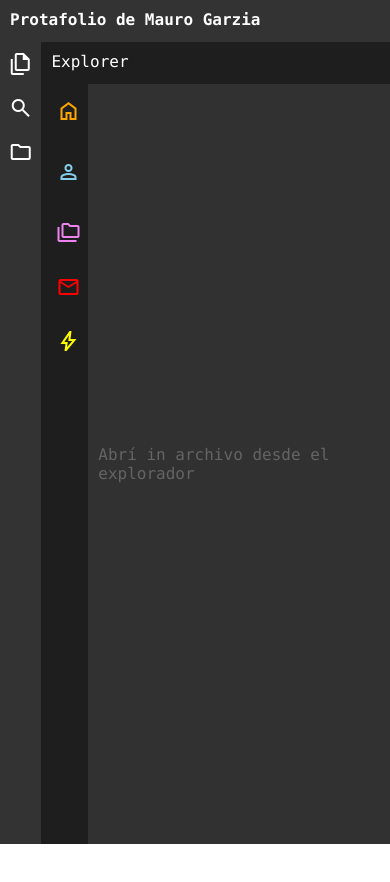
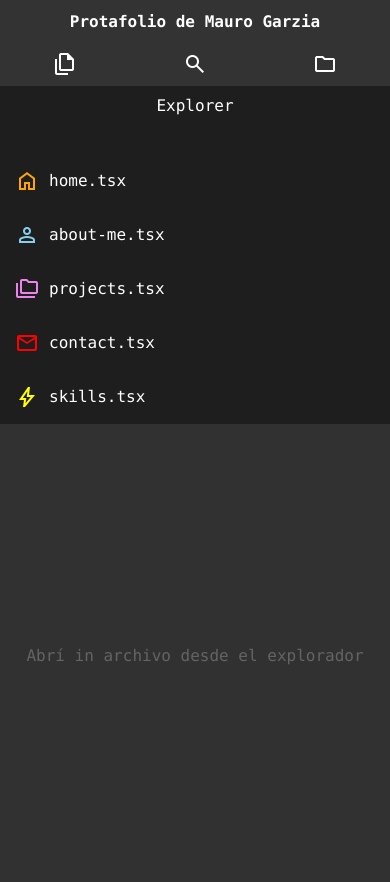
Before and after one commit to maurogarzia/Portfolio2.0, a React (Vite) app: page / in a window 390 px wide. Shown: the top 882 px of the page. Before the commit the page ends 844 px from the top, so only its background shows below. Built offline with nearby package versions, Linux system fonts and the light colour scheme.

Commit message:
fix: edit responsive

```diff
--- a/src/App.module.css
+++ b/src/App.module.css
@@ -8,6 +8,18 @@
     height: 95vh;
 }
 .subContent{
-    height: 90vh;
+    height: 87vh;
     display: flex;
 }
+
+@media (max-width: 800px) {
+    .containerPrincipal{
+        display: flex;
+        flex-direction: column;
+    }
+    .subContent{
+        display: flex;
+        flex-direction: column;
+        width: 100%;
+    }
+}
--- a/src/layout/AsidePrincipal/AsidePrincipal.module.css
+++ b/src/layout/AsidePrincipal/AsidePrincipal.module.css
@@ -9,3 +9,15 @@
     color: white;
     gap: 20px;
 }
+@media (max-width: 800px) {
+    .containerPrincipal{
+        display: flex;
+        flex-direction: row;
+    }
+    .containerPrincipal span{
+        width: 100%;
+        display: flex;
+        justify-content: center;
+        align-items: center;
+    }
+}
--- a/src/layout/FileAside/FileAside.module.css
+++ b/src/layout/FileAside/FileAside.module.css
@@ -20,3 +20,10 @@
 .file:hover{
     background-color: #313131
 }
+@media (max-width: 800px) {
+    .containerPrincipal{
+        width: 100%;
+        height: fit-content;
+        display: flex;
+    }
+}
--- a/src/layout/FileHeader/FileHeader.module.css
+++ b/src/layout/FileHeader/FileHeader.module.css
@@ -3,12 +3,26 @@
     width: 100%;
     color: white;
     padding: 10px;
-    height: 5vh;
+    height: 8vh;
     display: flex;
-    gap: 90px;
+}
+.containerPrincipal p{
+
+    width: 12vw;
 }
 .tabs{
     display: flex;
     width: 100%;
+    overflow-x: auto;
+}
 
+@media (max-width: 800px) {
+    .containerPrincipal{
+        display: flex;
+        flex-direction: column;
+    }
+    .containerPrincipal p{
+        width: 100%;
+        text-align: center;
+    }
 }
--- a/src/layout/FileHeader/FileHeader.tsx
+++ b/src/layout/FileHeader/FileHeader.tsx
@@ -11,7 +11,6 @@ function FileHeader() {
         <div className={style.containerPrincipal}>
             <p>Explorer</p>
             <div className={style.tabs}>
-
                 {cardsOpen.map(card =>
                     <CardHeader name={card.name} span={card.span} color={card.color}/>
                 )}
--- a/src/layout/FileHeader/components/CardHeader/CardHeader.module.css
+++ b/src/layout/FileHeader/components/CardHeader/CardHeader.module.css
@@ -3,8 +3,8 @@
     justify-content: center;
     align-items: center;
     gap: 10px;
-    height: 100%;
-    padding: 10px;
+    background-color: #313131;
+    padding: 5px;
     cursor: pointer;
 }
 .item{
@@ -13,7 +13,6 @@
     font-size: 15px;
     justify-content: center;
     align-items: center;
-
 }
 .containerPrincipal span{
     font-size: 15px;
--- a/src/layout/HeaderPrincipal/HeaderPrincipal.module.css
+++ b/src/layout/HeaderPrincipal/HeaderPrincipal.module.css
@@ -7,3 +7,12 @@
     color: white;
     font-size: 8px;
 }
+@media (max-width: 800px) {
+    .containerPrincipal{
+        display: flex;
+        flex-direction: row;
+        align-items: center;
+        justify-content: center;
+
+    }
+}
--- a/src/layout/HeaderPrincipal/HeaderPrincipal.tsx
+++ b/src/layout/HeaderPrincipal/HeaderPrincipal.tsx
@@ -4,7 +4,6 @@ function HeaderPrincipal() {
 
     return (
         <div className={style.containerPrincipal}>
-
             <h1>Protafolio de Mauro Garzia</h1>
         </div>
     )
--- a/src/views/Home/Home.module.css
+++ b/src/views/Home/Home.module.css
@@ -49,6 +49,7 @@
     flex-direction: column;
     color: white;
     border: 1px solid rgb(71, 71, 71);
+    overflow-y: auto;
 }
 .title{
     font-size: 25px;
@@ -59,3 +60,20 @@
     padding: 10px;
     font-size: 15px;
 }
+
+@media (max-width: 800px){
+    .personalData{
+        display: flex;
+        flex-direction: column;
+    }
+    .image{
+        width: 100%;
+        padding: 10px;
+    }
+    .image img{
+        width: 50vw;
+    }
+    .data{
+        width: 100%;
+    }
+}
```
